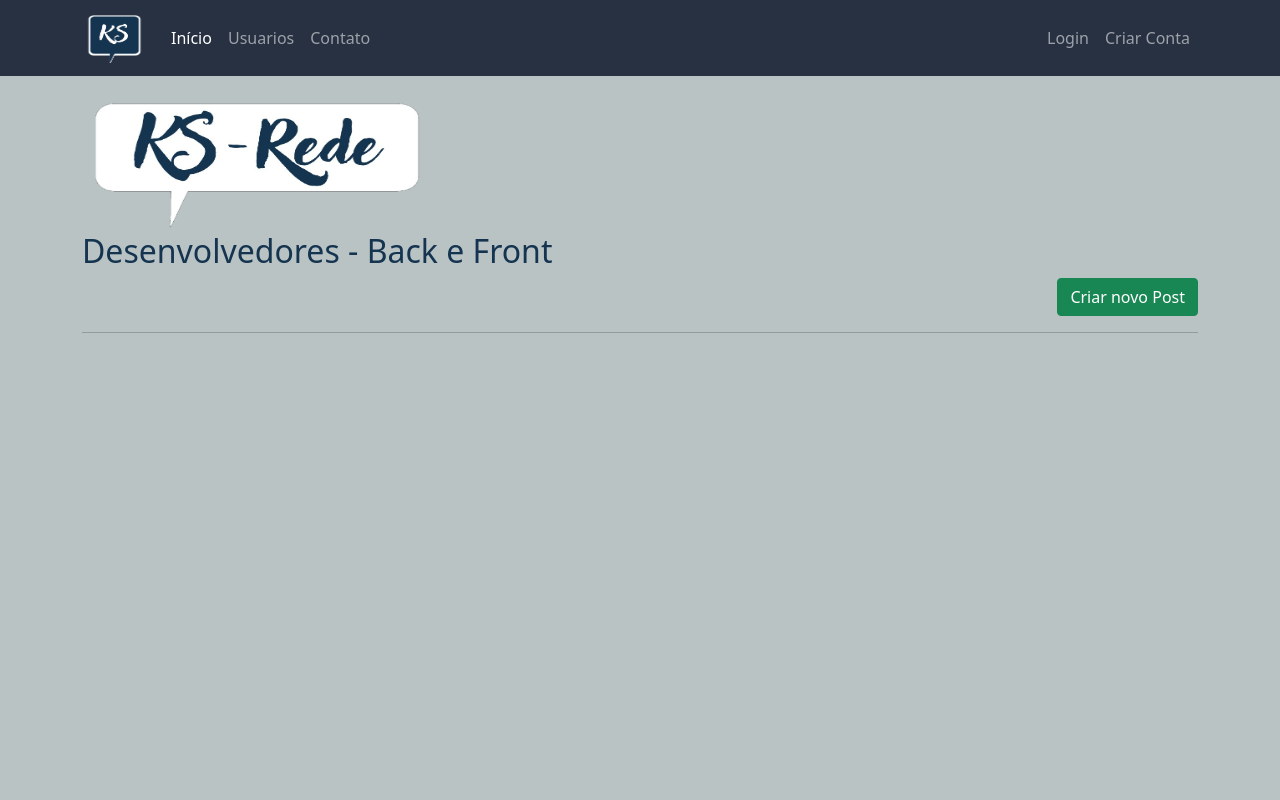
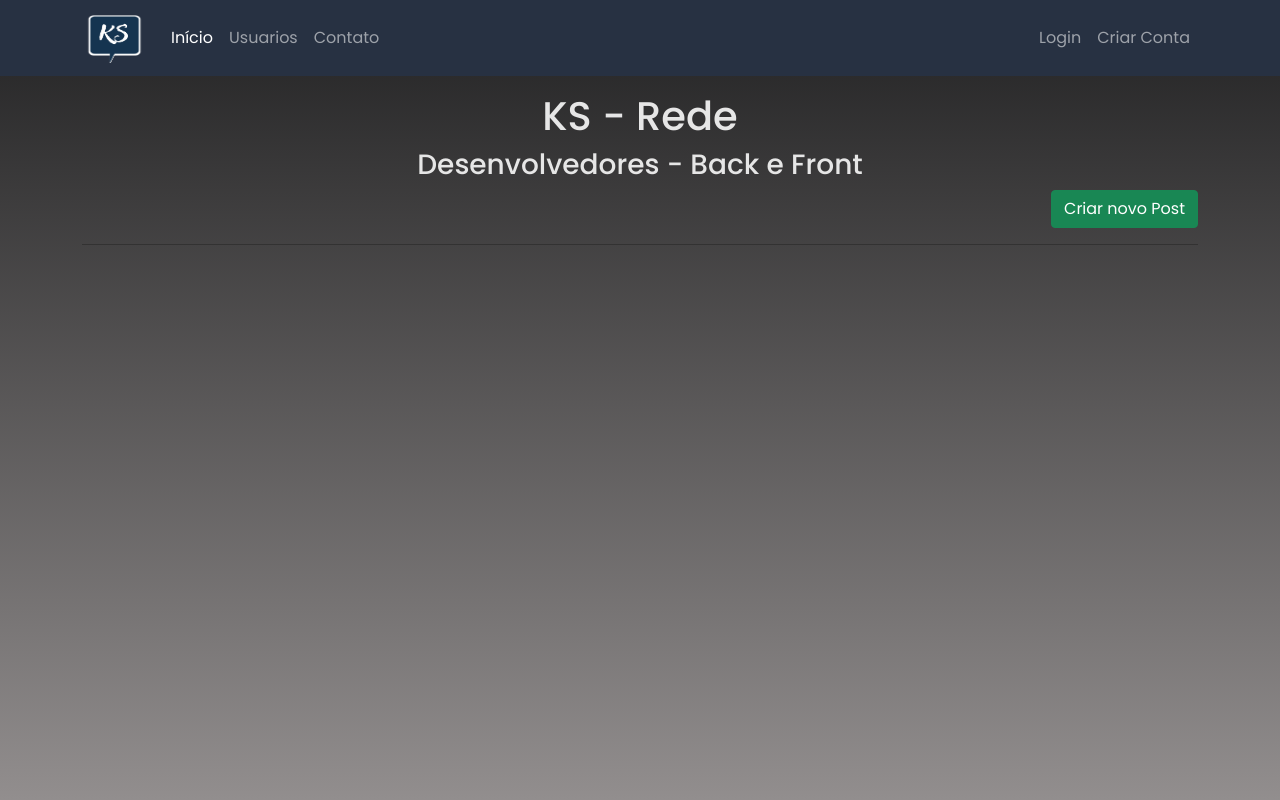
Before and after one commit to KevinSoffa/Rede_Social-KS, a Flask app: page / in a window 1280 px wide. Run offline with Flask 2, Linux system fonts and the light colour scheme; data that the repository does not hold is empty.

Commit message:
melhorando front

```diff
--- /dev/null
+++ b/rede_social_ks/static/css/login-criacao.css
@@ -0,0 +1,3 @@
+.cor-fonte {
+    color: aliceblue;
+}
--- a/rede_social_ks/static/css/main.css
+++ b/rede_social_ks/static/css/main.css
@@ -1,3 +1,9 @@
+@import url('https://fonts.googleapis.com/css2?family=Poppins:wght@400;500;600&family=Roboto:wght@100;300;400;500;700;900&family=Source+Sans+Pro:wght@200;300;400;600;700;900&display=swap');
+
+* {
+  font-family: 'Poppins', sans-serif;
+}
+
 .card{
   width: 400px;
   border: none;
@@ -6,7 +12,11 @@
   background-color: #fff;
 }
 
-
+body{
+  text-align: center;
+  background: linear-gradient(#212122, rgb(146, 142, 142));
+  min-height: 100vh;
+}
 
 .stats{
 
--- a/rede_social_ks/templates/base.html
+++ b/rede_social_ks/templates/base.html
@@ -11,7 +11,7 @@
     {% block head %}
     {% endblock %}
 </head>
-<body style="background-color:#b9c3c4 ;">
+<body>
 
     {% include 'navbar.html' %}
 
--- a/rede_social_ks/templates/home.html
+++ b/rede_social_ks/templates/home.html
@@ -4,12 +4,12 @@
 {% block body %}
 
         <div class="container mt-3">
-            <img src="/static/images/ks_home.png" width="350" height="140">
-            <h2 style="color:#153450 ;">Desenvolvedores - Back e Front</h2>
+            <h1 style="color:#e6e6e6 ;">KS - Rede</h1>
+            <h3 style="color:#e6e6e6 ;">Desenvolvedores - Back e Front</h3>
             <div class="d-grid gap-2 d-md-flex justify-content-md-end">
                 <a href="{{ url_for('criar_post') }}" ><button type="button" class="btn btn-success">Criar novo Post</button></a>
             </div>
-            <hr>
+            <hr style="color: black;">
             {% for post in posts %}
                 <div class="row border mt-4 p-3 meupost">
                     <div class="col col-2 ">
--- a/rede_social_ks/templates/usuarios.html
+++ b/rede_social_ks/templates/usuarios.html
@@ -5,8 +5,8 @@
 
         <div class="container">
             <div class="container mt-3"></div>
-                <h1>Usuários</h1>
-                <hr>
+                <h1 style="color: aliceblue;">Usuários</h1>
+                <hr style="color:black">
                 {% for usuarios in lista_usuarios %}
                 <div class="container mt-5 d-flex justify-content-center">
                     <div class="card p-3">
```
Also changed, not shown: rede_social_ks/static/css/contato.css (added, +15 -0 lines), rede_social_ks/templates/contato.html (+23 -22 lines), rede_social_ks/templates/login_criar.html (+10 -5 lines), rede_social_ks/static/images/ks_home.png.
